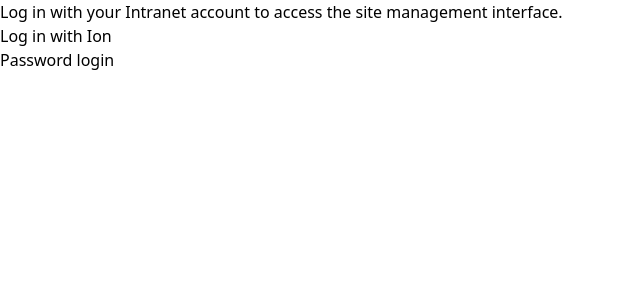
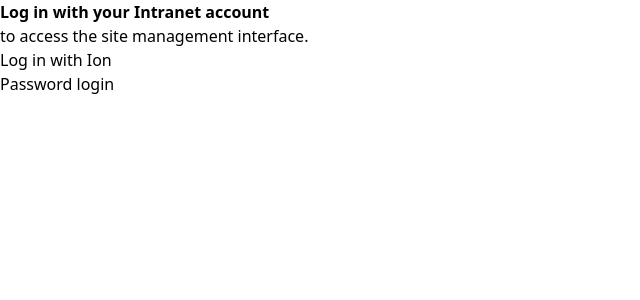
Before and after one commit to JasonGrace2282/director5, a Django app: page /accounts/login/ in a window 1280 px wide. Shown: the top 300 px of the page, without its empty margins (0-640 px from the left). Run offline with Django 5.2, Linux system fonts and the light colour scheme; some libraries are stand-ins or nearby versions.

Commit message:
Migrate inside of container

```diff
--- a/manager/director/templates/auth/login.html
+++ b/manager/director/templates/auth/login.html
@@ -5,7 +5,8 @@
 {% block main %}
   <div class="login-box">
     <p>
-      <span class="bold">Log in with your Intranet account</span> to access the site management interface.
+      <h2 class="font-bold">Log in with your Intranet account</h2>
+      to access the site management interface.
     </p>
     <a href="{% url 'social:begin' 'ion' %}{% if request.GET.next %}?next={{ request.GET.next|urlencode }}{% endif %}"
        class="btn btn-ion">Log in with Ion</a>
```
Also changed, not shown: 1 other file.
